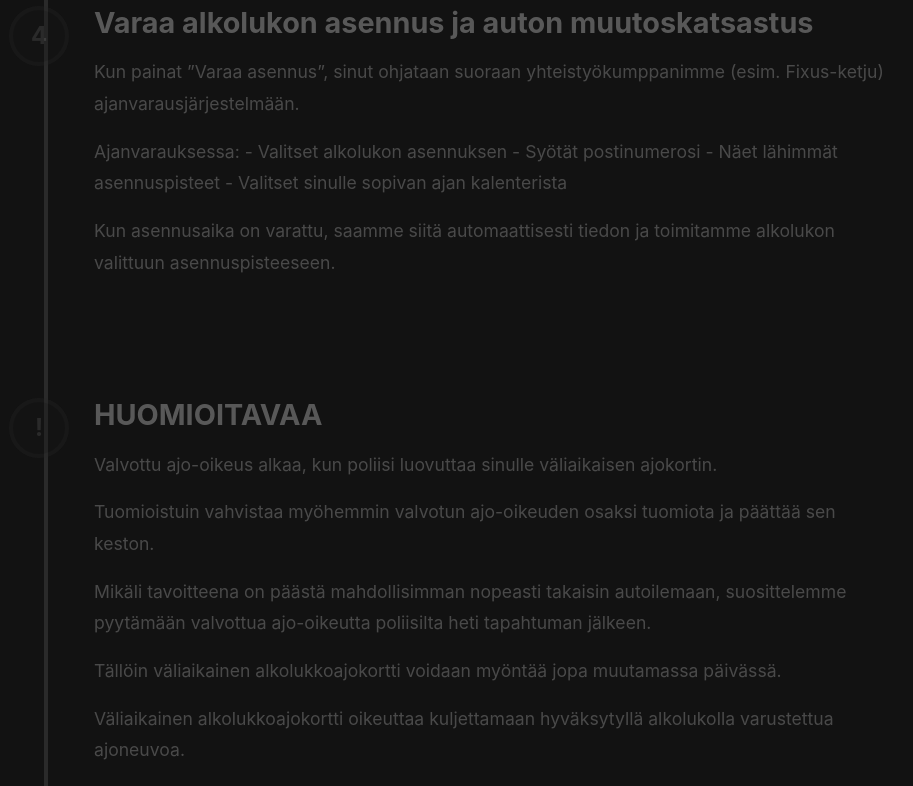
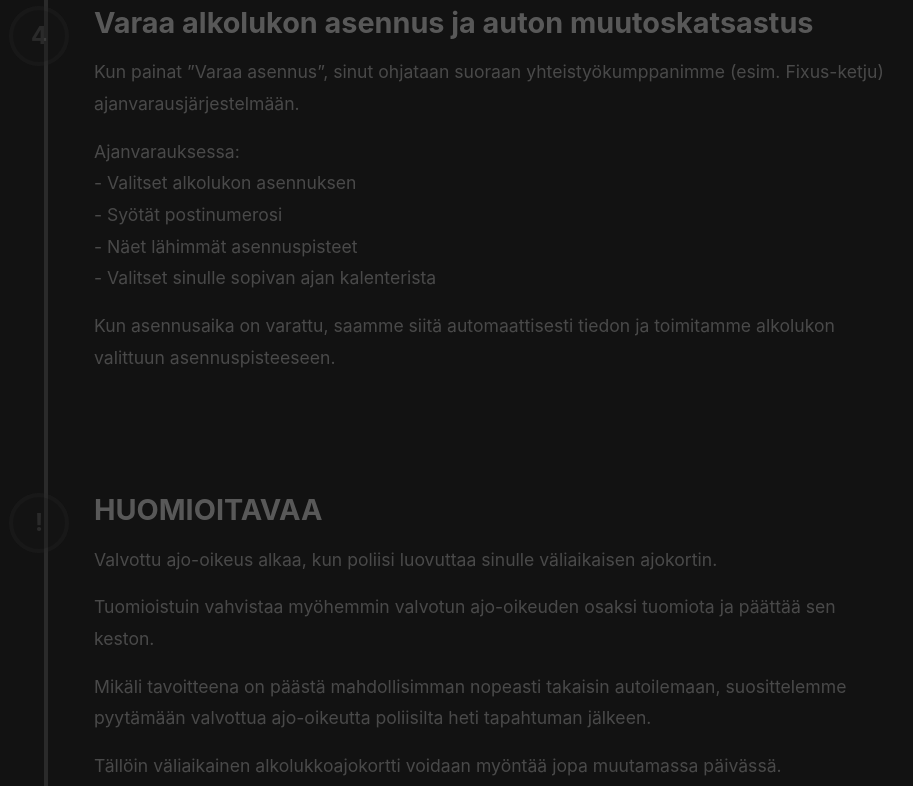
Before and after one commit to razal1113/testrun, a React (Vite) app: page / in a window 1280 px wide. Shown: the part 2600-3386 px from the top of the page, without its empty margins (176-1089 px from the left). Built offline with nearby package versions, Linux system fonts and the light colour scheme.

Commit message:
Final text rendering fixes for GuidedProcess section

```diff
--- a/src/components/GuidedProcess.jsx
+++ b/src/components/GuidedProcess.jsx
@@ -120,7 +120,9 @@ const GuidedProcess = () => {
                                     {step.question && <h4 className="step-question">{step.question}</h4>}
                                     <div className="step-text">
                                         {step.content.split('\n\n').map((paragraph, i) => (
-                                            <p key={i}>{paragraph}</p>
+                                            <p key={i} style={{ whiteSpace: 'pre-line', marginBottom: '16px' }}>
+                                                {paragraph}
+                                            </p>
                                         ))}
                                     </div>
                                 </div>
```
